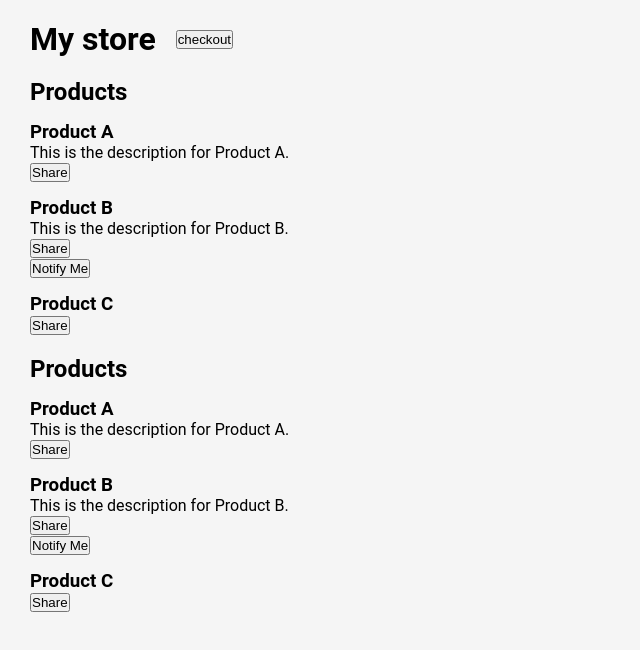
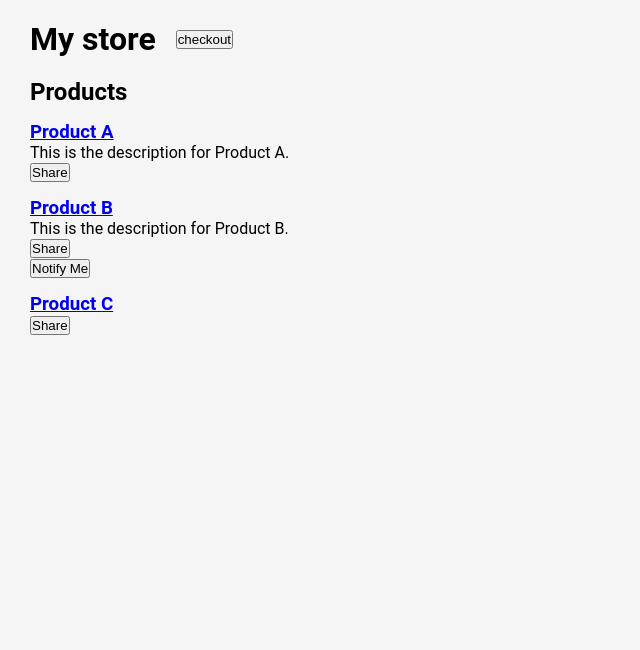
Before and after one commit to LivHelen12/angular-base, an Angular app: page / in a window 1280 px wide. Shown: the top 650 px of the page, without its empty margins (0-640 px from the left). Built offline with nearby package versions, Linux system fonts and the light colour scheme.

Commit message:
Add router link in a tag.

```diff
--- a/src/app/app.component.html
+++ b/src/app/app.component.html
@@ -1,3 +1,2 @@
 <app-top-bar></app-top-bar>
-<app-product-list></app-product-list>
 <router-outlet />
--- a/src/app/components/product-list/product-list.component.html
+++ b/src/app/components/product-list/product-list.component.html
@@ -3,7 +3,10 @@
 
   <div *ngFor="let product of products | async" class="products__list">
     <h3>
-      <a [title]="product.name + ' details'">
+      <a
+        [title]="product.name + ' details'"
+        [routerLink]="['/products', product.id]"
+      >
         {{ product.name }}
       </a>
     </h3>
--- a/src/app/components/product-list/product-list.component.ts
+++ b/src/app/components/product-list/product-list.component.ts
@@ -4,13 +4,15 @@ import { Product } from '../../types/products';
 import { Observable } from 'rxjs';
 import { ProductService } from '../../services/product.service';
 import { ProductAlertsComponent } from '../product-alerts/product-alerts.component';
+import { RouterModule } from '@angular/router';
 
 @Component({
   selector: 'app-product-list',
   standalone: true,
   imports: [
     CommonModule,
-    ProductAlertsComponent
+    ProductAlertsComponent,
+    RouterModule,
   ],
   templateUrl: './product-list.component.html',
   styleUrl: './product-list.component.scss'
```
